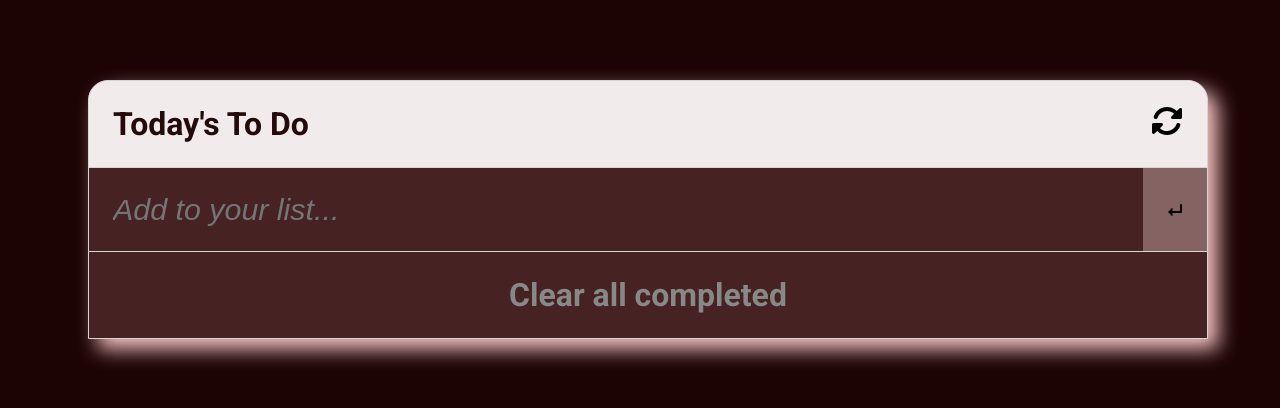
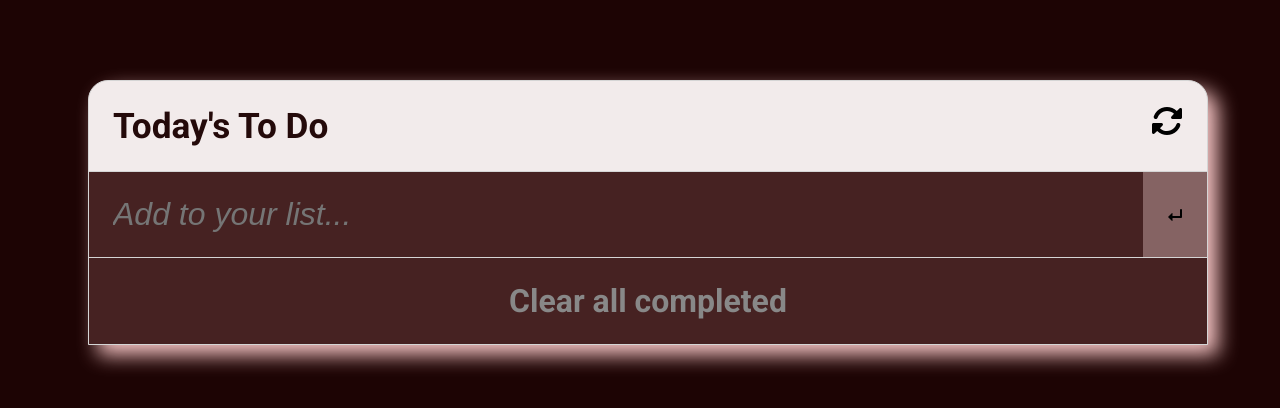
Before and after one commit to MMGGYY66/todo-list, a website built with webpack: page src/index.html in a window 1280 px wide. Built offline with nearby package versions, Linux system fonts and the light colour scheme.

Commit message:
Update design

```diff
--- a/src/styles/main.scss
+++ b/src/styles/main.scss
@@ -3,10 +3,10 @@
 body {
 	background: #1d0404;
 	font-family: Roboto, sans-serif;
-	color: rgb(65, 15, 15);
+	color: rgb(50, 8, 8);
 	height: 100%;
 	width: 100%;
-	font-size: 1rem;
+	font-size: 1.1rem;
 }
 
 main {
@@ -45,7 +45,7 @@ main > h1 {
 	background: #462222;
 	color: white;
 	padding: 1.5rem;
-	font-size: 1.9rem;
+	font-size: 2rem;
 	border: none;
 	width: 100%;
 }
```
Also changed, not shown: README.md.
